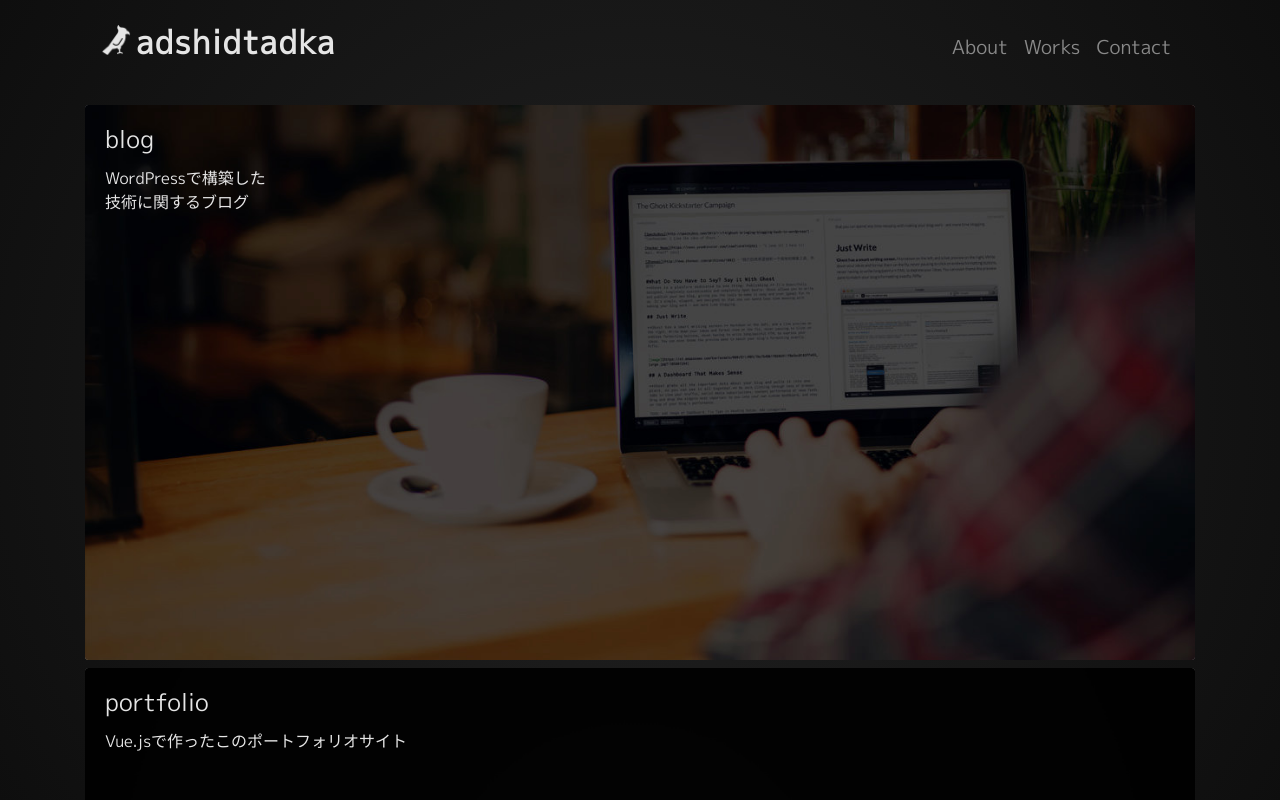
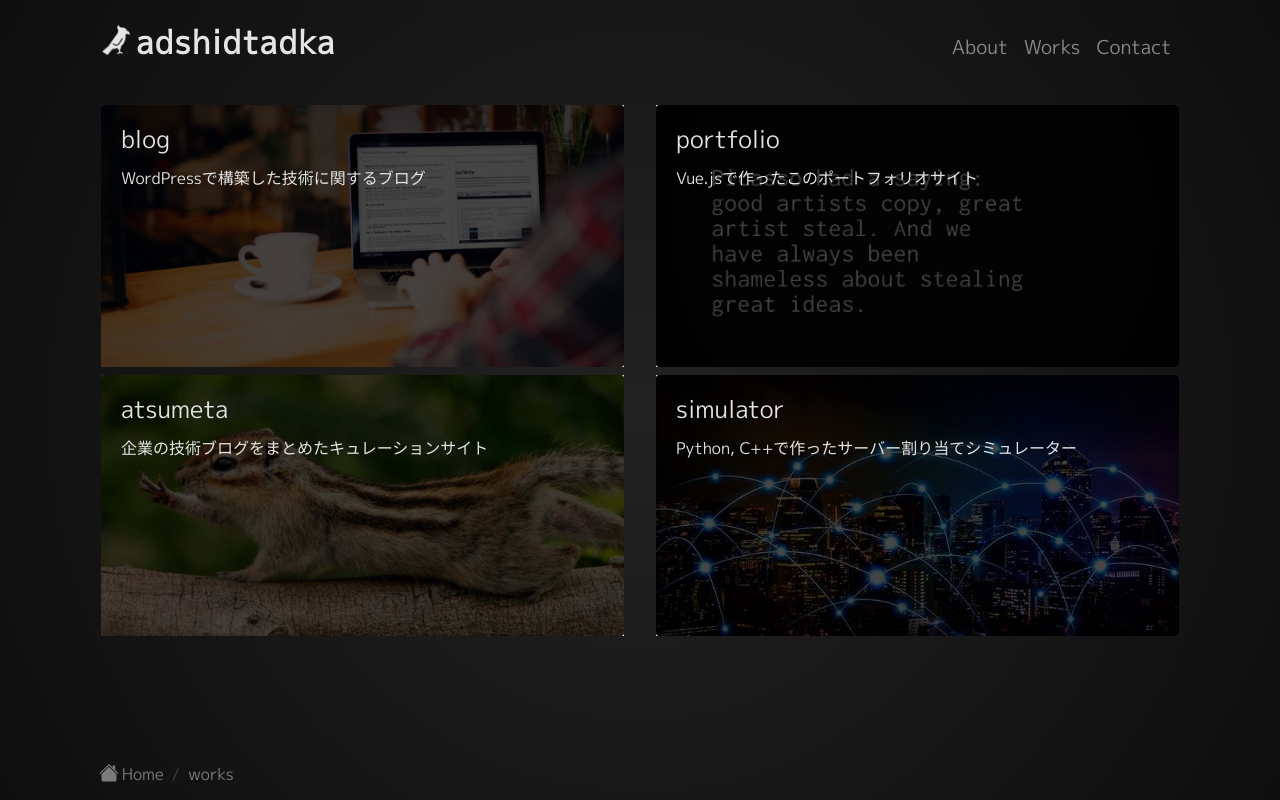
Before and after one commit to adshidtadka/portfolio, a Vue app: page /works in a window 1280 px wide. Shown: the top 800 px of the page. Built offline with nearby package versions, Linux system fonts and the light colour scheme.

Commit message:
fix: webのときは2列にする

```diff
--- a/src/views/Works.vue
+++ b/src/views/Works.vue
@@ -1,6 +1,6 @@
 <template>
   <div id="works">
-    <div>
+    <b-card-group>
       <b-card
         v-b-modal.modal-blog
         data-aos="zoom-in"
@@ -8,15 +8,11 @@
         data-aos-duration="1000"
         overlay
         :img-src="require('../assets/blog.jpg')"
-        img-alt="Image"
-        text-variant="while"
+        img-alt="background image"
         title="blog"
-        class="card mb-2"
+        class="card mb-2 mx-3"
       >
-        <b-card-text class="text">
-          WordPressで構築した
-          <br />技術に関するブログ
-        </b-card-text>
+        <b-card-text class="text">WordPressで構築した技術に関するブログ</b-card-text>
         <b-modal centered id="modal-blog" title="blog" hide-footer>
           サーバーとドメインを借りて自分で運用しています。
           <b-link
@@ -27,18 +23,21 @@
         </b-modal>
       </b-card>
       <b-card
+        v-b-modal.modal-simulator
         data-aos="zoom-in"
         data-aos-easing="ease-in-out"
         data-aos-duration="1000"
         overlay
         :img-src="require('../assets/portfolio.png')"
-        tag="article"
+        img-alt="background image"
         title="portfolio"
-        class="card mb-2"
+        class="card mb-2 mx-3"
       >
         <b-card-text>Vue.jsで作ったこのポートフォリオサイト</b-card-text>
         <b-modal centered id="modal-portfolio" title="portfolio" hide-footer>自分の技術力を示すためのものとして作りました。</b-modal>
       </b-card>
+    </b-card-group>
+    <b-card-group>
       <b-card
         v-b-modal.modal-atsumeta
         data-aos="zoom-in"
@@ -46,10 +45,9 @@
         data-aos-duration="1000"
         overlay
         :img-src="require('../assets/squirrel.jpg')"
-        img-alt="Image"
-        tag="article"
+        img-alt="background image"
         title="atsumeta"
-        class="card mb-2"
+        class="card mb-2 mx-3"
       >
         <b-card-text>企業の技術ブログをまとめたキュレーションサイト</b-card-text>
         <b-modal
@@ -66,10 +64,9 @@
         data-aos-duration="1000"
         overlay
         :img-src="require('../assets/simulator.jpg')"
-        img-alt="Image"
-        tag="article"
+        img-alt="background image"
         title="simulator"
-        class="card mb-2"
+        class="card mb-2 mx-3"
       >
         <b-card-text class="card-text">Python, C++で作ったサーバー割り当てシミュレーター</b-card-text>
         <b-modal centered id="modal-simulator" title="simulator" hide-footer>
@@ -86,7 +83,7 @@
           <br />
         </b-modal>
       </b-card>
-    </div>
+    </b-card-group>
   </div>
 </template>
 
```
Also changed, not shown: src/assets/portfolio.png.
